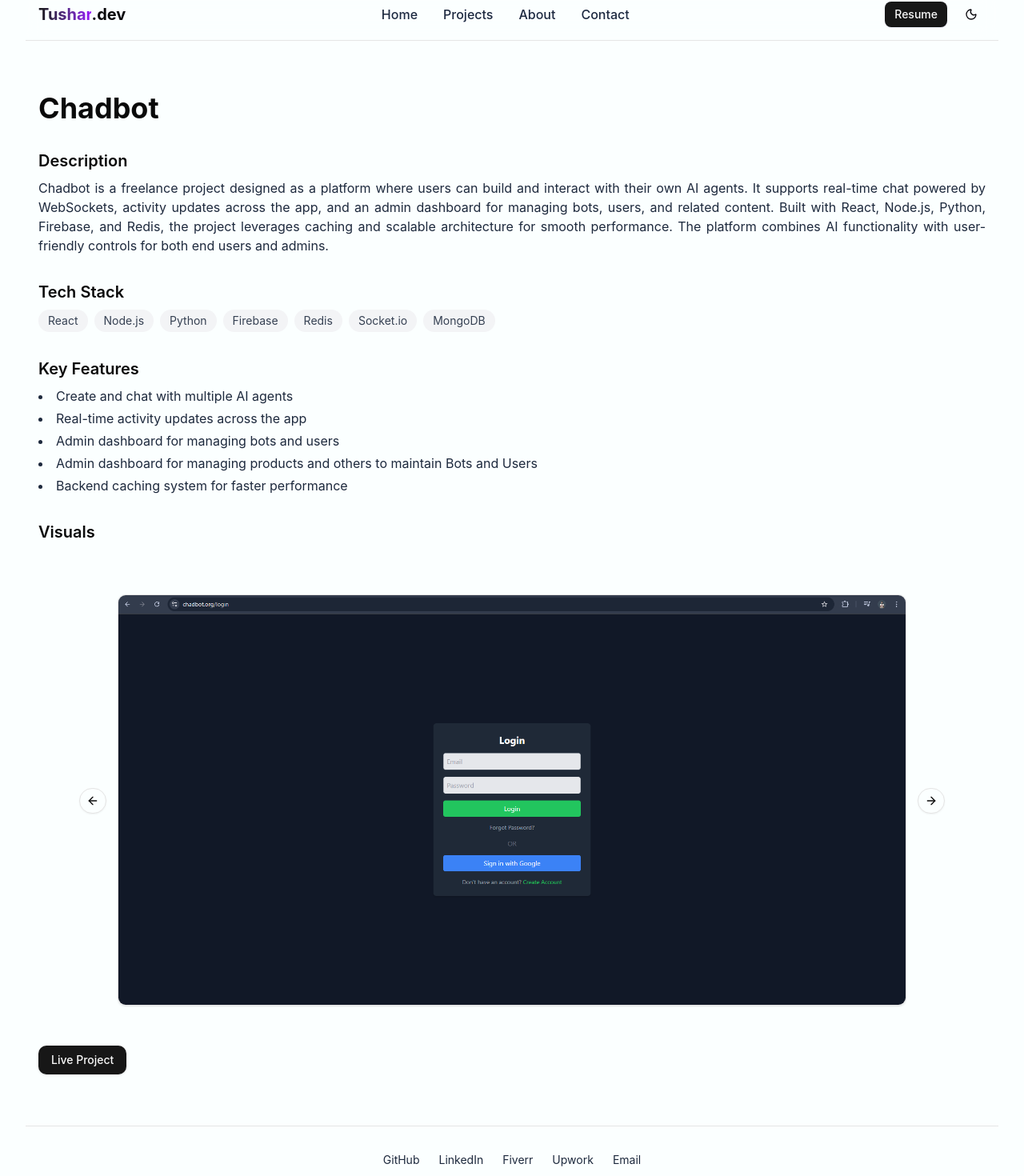
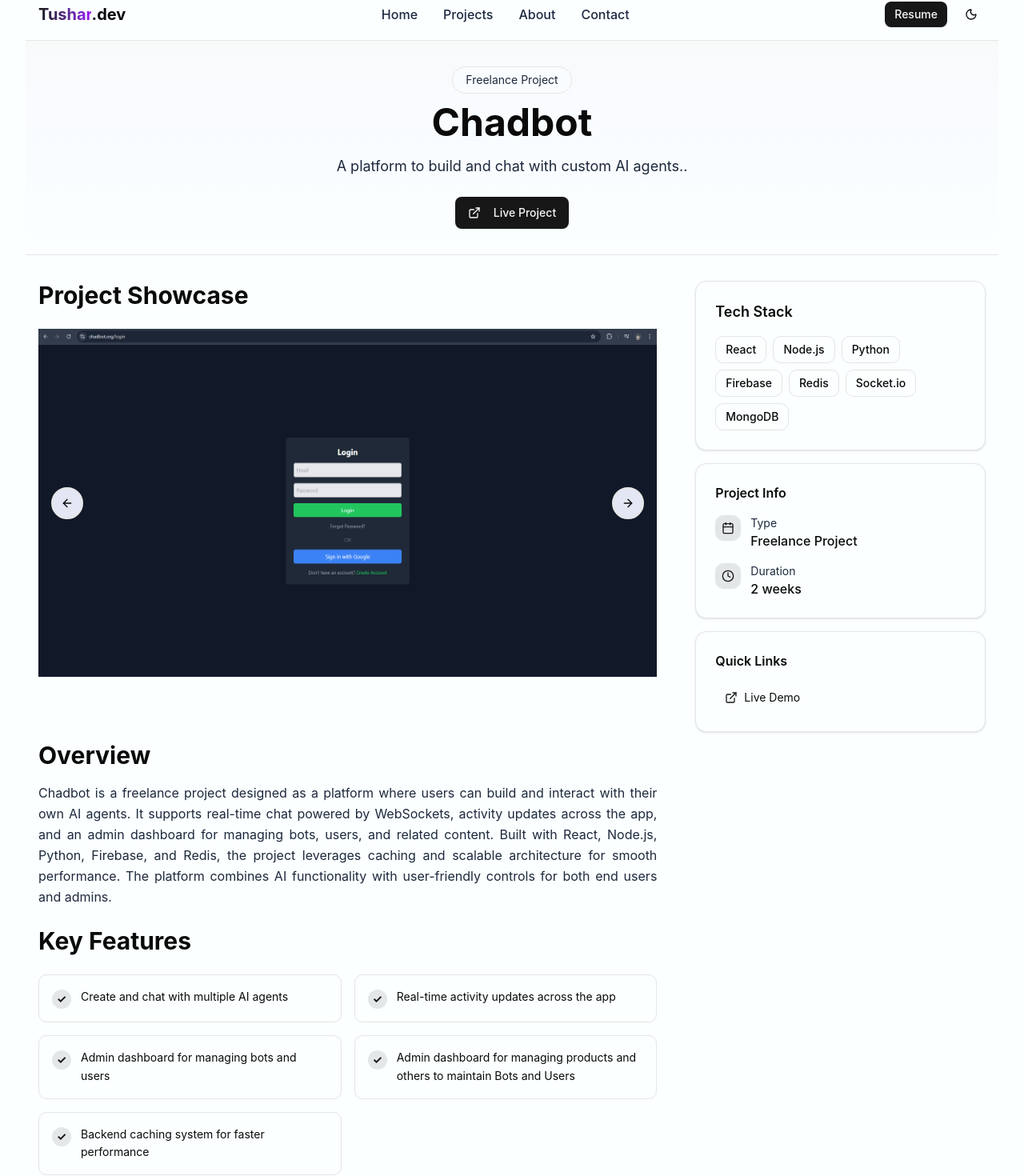
Before and after one commit to asynctushar/asynctushar, a Next.js app: page /projects/chadbot in a window 1280 px wide. Shown: the part 14-1484 px from the top of the page at 80% size. Built offline with nearby package versions, Linux system fonts and the light colour scheme.

Commit message:
feat: updated projects and project page

```diff
--- a/src/app/about/page.js
+++ b/src/app/about/page.js
@@ -159,7 +159,7 @@ const AboutPage = () => {
 			</section>
 
 			{/* Skills Section */}
-			<section id="skills" className="container min-h-[calc(100vh-4rem)] mx-auto px-4 py-16 max-w-5xl scroll-mt-20 snap-start">
+			<section id="skills" className="container min-h-[calc(100vh-4rem)] mx-auto px-4 py-16 max-w-5xl">
 				<div className="container mx-auto px-4 py-12">
 					<div className="text-center mb-12">
 						<h2 className="text-3xl sm:text-4xl font-semibold mb-3">Tech Stack</h2>
@@ -311,7 +311,7 @@ const AboutPage = () => {
 			</section>
 
 			{/* Experience */}
-			<section id="experience" className="container mx-auto px-4 py-16 max-w-5xl min-h-[calc(100vh-4rem)] scroll-mt-20 snap-start">
+			<section id="experience" className="container mx-auto px-4 py-16 max-w-5xl min-h-[calc(100vh-4rem)]">
 				<h2 className="text-3xl font-semibold mb-8 text-center">Experience</h2>
 				<div className="rounded-xl border bg-card p-8 shadow-sm hover:shadow-md transition-shadow">
 					<div className="flex items-start gap-4 mb-6">
@@ -373,7 +373,7 @@ const AboutPage = () => {
 			</section>
 
 			{/* Education */}
-			<section id="education" className="container mx-auto px-4 pt-16 pb-40 max-w-5xl snap-start">
+			<section id="education" className="container mx-auto px-4 pt-16 pb-40 max-w-5xl">
 				<h2 className="text-3xl font-semibold mb-8 text-center">Education</h2>
 				<div className="rounded-xl border bg-card p-8 shadow-sm hover:shadow-md transition-shadow">
 					<div className="flex items-start gap-4 mb-6">
--- a/src/app/projects/[project]/page.js
+++ b/src/app/projects/[project]/page.js
@@ -1,6 +1,8 @@
+import Image from "next/image";
+import Link from "next/link";
+import { notFound } from "next/navigation";
 import projects from "@/data/projects";
-import Image from "next/image";
-import { notFound } from "next/navigation";
+import { Button } from "@/components/ui/button";
 import {
 	Carousel,
 	CarouselContent,
@@ -10,6 +12,7 @@ import {
 } from "@/components/ui/carousel";
 import Zoom from "react-medium-image-zoom";
 import "react-medium-image-zoom/dist/styles.css";
+import { ExternalLink, Github, PlayCircle, Calendar, Clock } from "lucide-react";
 
 // ✅ Generate SEO Metadata
 export async function generateMetadata({ params }) {
@@ -76,224 +79,348 @@ export async function generateStaticParams() {
 
 export const revalidate = 600;
 
-
 const Project = async ({ params }) => {
 	const { project: param } = await params;
 
-	const project = projects.find(project => project.details === `/projects/${param}`);
+	const project = projects.find((project) => project.details === `/projects/${param}`);
 	if (!project) return notFound();
 
 	return (
-		<section className="container mx-auto py-16 px-4">
-			<h1 className="mb-8 text-4xl font-bold">{project.title}</h1>
+		<main className="min-h-screen">
+			{/* Hero Section */}
+			<section className="border-b bg-gradient-to-b from-muted/50 to-background">
+				<div className="container mx-auto px-4 py-8">
+					<div className="max-w-4xl mx-auto text-center">
+						<div className="inline-flex items-center gap-2 px-4 py-1.5 rounded-full border bg-background/50 text-sm mb-3">
+							<span className="text-muted-foreground">{project.type}</span>
+						</div>
+						<h1 className="text-3xl sm:text-4xl lg:text-5xl font-bold mb-4">
+							{project.title}
+						</h1>
+						<p className="text-base sm:text-lg text-muted-foreground mb-6 leading-relaxed">
+							{project.description.short}
+						</p>
 
-			{/* Description */}
-			<div className="mb-8">
-				<h2 className="text-xl font-semibold mb-2">Description</h2>
-				<p className="text-muted-foreground text-justify">{project.description.long}</p>
+						{/* Action Buttons */}
+						<div className="flex flex-wrap justify-center gap-3">
+							{project.liveUrl && (
+								<Button asChild size="lg">
+									<a href={project.liveUrl} target="_blank" rel="noopener noreferrer">
+										<ExternalLink className="w-4 h-4 mr-2" />
+										Live Project
+									</a>
+								</Button>
+							)}
+							{project.githubUrl && (
+								<Button asChild size="lg" variant="outline">
+									<a href={project.githubUrl} target="_blank" rel="noopener noreferrer">
+										<Github className="w-4 h-4 mr-2" />
+										View Code
+									</a>
+								</Button>
+							)}
+							{project.videoUrl && (
+								<Button asChild size="lg" variant="outline">
+									<a href={project.videoUrl} target="_blank" rel="noopener noreferrer">
+										<PlayCircle className="w-4 h-4 mr-2" />
+										Demo Video
+									</a>
+								</Button>
+							)}
+						</div>
+					</div>
+				</div>
+			</section>
+
+			<div className="container mx-auto px-4 py-8">
+				<div className="grid lg:grid-cols-3 gap-8 lg:gap-12 max-w-7xl mx-auto">
+					{/* Main Content - Left Column */}
+					<div className="lg:col-span-2 space-y-6">
+						{/* Visuals - Moved to Top */}
+						{project.visuals?.length > 0 && (
+							<section className="mb-20">
+								<h2 className="text-2xl sm:text-3xl font-bold mb-6">Project Showcase</h2>
+								<Carousel className="w-full" opts={{ loop: true }}>
+									<CarouselContent>
+										{project.visuals.map((src, idx) => (
+											<CarouselItem key={idx}>
+												<Zoom>
+													<Image
+														src={src}
+														width={1200}
+														height={800}
+														alt={`${project.title} screenshot ${idx + 1}`}
+														className="w-full aspect-video cursor-zoom-in"
+														priority={idx === 0}
+													/>
+												</Zoom>
+											</CarouselItem>
+										))}
+									</CarouselContent>
+									<CarouselPrevious className="left-4 h-10 w-10 bg-background/90 hover:bg-background border-2" />
+									<CarouselNext className="right-4 h-10 w-10 bg-background/90 hover:bg-background border-2" />
+								</Carousel>
+							</section>
+						)}
+
+						{/* Overview */}
+						<section>
+							<h2 className="text-2xl sm:text-3xl font-bold mb-4">Overview</h2>
+							<p className="text-muted-foreground leading-relaxed text-justify">
+								{project.description.long}
+							</p>
+						</section>
+
+						{/* Key Features */}
+						<section>
+							<h2 className="text-2xl sm:text-3xl font-bold mb-6">Key Features</h2>
+							<div className="grid sm:grid-cols-2 gap-4">
+								{project.features.map((feature, idx) => (
+									<div
+										key={idx}
+										className="flex gap-3 p-4 rounded-lg border bg-card hover:shadow-sm transition-shadow"
+									>
+										<div className="flex-shrink-0 w-6 h-6 rounded-full bg-primary/10 flex items-center justify-center mt-0.5">
+											<span className="text-primary text-sm font-bold">✓</span>
+										</div>
+										<p className="text-sm leading-relaxed">{feature}</p>
+									</div>
+								))}
+							</div>
+						</section>
+
+						{/* Resources */}
+						{project.resources && (
+							<section>
+								<h2 className="text-2xl sm:text-3xl font-bold mb-6">
+									Design & Documentation
+								</h2>
+								<div className="grid sm:grid-cols-2 gap-4">
+									{project.resources.srs && (
+										<a
+											href={project.resources.srs}
+											target="_blank"
+											rel="noopener noreferrer"
+											className="group flex items-start gap-4 p-5 rounded-xl border bg-card hover:shadow-md hover:border-primary/50 transition-all"
+										>
+											<div className="flex-shrink-0 w-12 h-12 rounded-lg bg-primary/10 flex items-center justify-center text-2xl group-hover:scale-110 transition-transform">
+												📄
+											</div>
+											<div>
+												<p className="font-semibold mb-1 group-hover:text-primary transition-colors">
+													Project Documentation
+												</p>
+												<p className="text-sm text-muted-foreground">
+													SRS, requirements, API specs, and data models
+												</p>
+											</div>
+										</a>
+									)}
+
+									{project.resources.figma && (
+										<a
+											href={project.resources.figma}
+											target="_blank"
+											rel="noopener noreferrer"
+											className="group flex items-start gap-4 p-5 rounded-xl border bg-card hover:shadow-md hover:border-primary/50 transition-all"
+										>
+											<div className="flex-shrink-0 w-12 h-12 rounded-lg bg-primary/10 flex items-center justify-center text-2xl group-hover:scale-110 transition-transform">
+												🎨
+											</div>
+											<div>
+												<p className="font-semibold mb-1 group-hover:text-primary transition-colors">
+													Figma Design
+												</p>
+												<p className="text-sm text-muted-foreground">
+													Interactive design mockups
+												</p>
+											</div>
+										</a>
+									)}
+
+									{project.resources.sitemap && (
+										<a
+											href={project.resources.sitemap}
+											download
+											className="group flex items-start gap-4 p-5 rounded-xl border bg-card hover:shadow-md hover:border-primary/50 transition-all"
+										>
+											<div className="flex-shrink-0 w-12 h-12 rounded-lg bg-primary/10 flex items-center justify-center text-2xl group-hover:scale-110 transition-transform">
+												🗺️
+											</div>
+											<div>
+												<p className="font-semibold mb-1 group-hover:text-primary transition-colors">
+													Sitemap
+												</p>
+												<p className="text-sm text-muted-foreground">
+													Project structure overview
+												</p>
+											</div>
+										</a>
+									)}
+
+									{project.resources.dataFlow && (
+										<a
+											href={project.resources.dataFlow}
+											download
+											className="group flex items-start gap-4 p-5 rounded-xl border bg-card hover:shadow-md hover:border-primary/50 transition-all"
+										>
+											<div className="flex-shrink-0 w-12 h-12 rounded-lg bg-primary/10 flex items-center justify-center text-2xl group-hover:scale-110 transition-transform">
+												🔀
+											</div>
+											<div>
+												<p className="font-semibold mb-1 group-hover:text-primary transition-colors">
+													Data Flow Diagram
+												</p>
+												<p className="text-sm text-muted-foreground">
+													System data flow visualization
+												</p>
+											</div>
+										</a>
+									)}
+
+									{project.resources.wireframe && (
+										<a
+											href={project.resources.wireframe}
+											download
+											className="group flex items-start gap-4 p-5 rounded-xl border bg-card hover:shadow-md hover:border-primary/50 transition-all"
+										>
+											<div className="flex-shrink-0 w-12 h-12 rounded-lg bg-primary/10 flex items-center justify-center text-2xl group-hover:scale-110 transition-transform">
+												📝
+											</div>
+											<div>
+												<p className="font-semibold mb-1 group-hover:text-primary transition-colors">
+													Wireframe
+												</p>
+												<p className="text-sm text-muted-foreground">
+													Low-fidelity design layouts
+												</p>
+											</div>
+										</a>
+									)}
+
+									{project.resources.frontendComponentTree && (
+										<a
+											href={project.resources.frontendComponentTree}
+											download
+											className="group flex items-start gap-4 p-5 rounded-xl border bg-card hover:shadow-md hover:border-primary/50 transition-all"
+										>
+											<div className="flex-shrink-0 w-12 h-12 rounded-lg bg-primary/10 flex items-center justify-center text-2xl group-hover:scale-110 transition-transform">
+												🌳
+											</div>
+											<div>
+												<p className="font-semibold mb-1 group-hover:text-primary transition-colors">
+													Component Tree
+												</p>
+												<p className="text-sm text-muted-foreground">
+													Frontend architecture diagram
+												</p>
+											</div>
+										</a>
+									)}
+
+									{project.resources.erd && (
+										<a
+											href={project.resources.erd}
+											download
+											className="group flex items-start gap-4 p-5 rounded-xl border bg-card hover:shadow-md hover:border-primary/50 transition-all"
+										>
+											<div className="flex-shrink-0 w-12 h-12 rounded-lg bg-primary/10 flex items-center justify-center text-2xl group-hover:scale-110 transition-transform">
+												🗄️
+											</div>
+											<div>
+												<p className="font-semibold mb-1 group-hover:text-primary transition-colors">
+													ER Diagram
+												</p>
+												<p className="text-sm text-muted-foreground">
+													Database schema structure
+												</p>
+											</div>
+										</a>
+									)}
+								</div>
+							</section>
+						)}
 					</div>
 
+					{/* Sidebar - Right Column */}
+					<div className="lg:col-span-1 space-y-4 sticky top-20 self-start">
 						{/* Tech Stack */}
-			<div className="mb-8">
-				<h2 className="text-xl font-semibold mb-2">Tech Stack</h2>
+						<div className="rounded-xl border bg-card p-6 shadow-sm">
+							<h3 className="font-semibold mb-4 flex items-center gap-2">
+								<span className="text-lg">Tech Stack</span>
+							</h3>
 							<div className="flex flex-wrap gap-2">
-					{project.tech.map((t, idx) => (
+								{project.tech.map((tech, idx) => (
 									<span
 										key={idx}
-							className="px-3 py-1 bg-gray-100 rounded-full text-sm text-gray-700"
+										className="px-3 py-1.5 rounded-lg border bg-background text-sm font-medium hover:border-primary/50 transition-colors"
 									>
-							{t}
+										{tech}
 									</span>
 								))}
 							</div>
 						</div>
 
-			{/* Features */}
-			<div className="mb-8">
-				<h2 className="text-xl font-semibold mb-2">Key Features</h2>
-				<ul className="list-disc list-inside text-muted-foreground space-y-1">
-					{project.features.map((f, idx) => (
-						<li key={idx}>{f}</li>
-					))}
-				</ul>
+						{/* Project Info */}
+						<div className="rounded-xl border bg-card p-6 shadow-sm">
+							<h3 className="font-semibold mb-4">Project Info</h3>
+							<div className="space-y-4">
+								<div className="flex items-start gap-3">
+									<div className="w-8 h-8 rounded-lg bg-primary/10 flex items-center justify-center flex-shrink-0">
+										<Calendar className="w-4 h-4 text-primary" />
 									</div>
-
-			{/* Visuals */}
-			{project.visuals?.length > 0 && (
-				<div className="mb-12">
-					<h2 className="text-xl font-semibold mb-8 md:mb-16">Visuals</h2>
-					<div className="flex justify-center">
-						<Carousel className="w-full lg:w-10/12" opts={{ loop: true, duration: 30 }}>
-							<CarouselContent>
-								{project.visuals.map((src, idx) => (
-									<CarouselItem key={idx}>
-										<Zoom>
-											<Image
-
-												src={src}
-												width={10000}
-												height={10000}
-												alt={`Screenshot ${idx + 1}`}
-												className="rounded-lg border shadow cursor-zoom-in w-fit"
-											/>
-										</Zoom>
-									</CarouselItem>
-								))}
-							</CarouselContent >
-							<CarouselPrevious size="lg" />
-							<CarouselNext size="lg" />
-						</Carousel>
+									<div>
+										<p className="text-sm text-muted-foreground">Type</p>
+										<p className="font-medium">{project.type}</p>
+									</div>
+								</div>
+								{project.duration && (
+									<div className="flex items-start gap-3">
+										<div className="w-8 h-8 rounded-lg bg-primary/10 flex items-center justify-center flex-shrink-0">
+											<Clock className="w-4 h-4 text-primary" />
+										</div>
+										<div>
+											<p className="text-sm text-muted-foreground">Duration</p>
+											<p className="font-medium">{project.duration}</p>
 										</div>
 									</div>
 								)}
-
-			{/* Documentation & Design */}
-			{/* Documentation & Design */}
-			{project.resources && (
-				<div className="mb-12">
-					<h2 className="text-xl font-semibold mb-6">Design & Documentation</h2>
-
-					<div className="grid sm:grid-cols-2 lg:grid-cols-3 gap-4">
-						{/* SRS */}
-						{project.resources.srs && (
-							<a
-								href={project.resources.srs}
-								target="_blank"
-								className="flex items-center gap-3 p-4 border rounded-lg shadow-sm hover:shadow-md transition bg-background"
-							>
-								<span className="text-2xl">📄</span>
-								<div>
-									<p className="font-medium">Project Documentation</p>
-									<p className="text-sm text-muted-foreground">Access the SRS, client requirements, API specs, and data models.</p>
-								</div>
-							</a>
-						)}
-
-						{/* Figma */}
-						{project.resources.figma && (
-							<a
-								href={project.resources.figma}
-								target="_blank"
-								className="flex items-center gap-3 p-4 border rounded-lg shadow-sm hover:shadow-md transition bg-background"
-							>
-								<span className="text-2xl">🎨</span>
-								<div>
-									<p className="font-medium">Figma Design</p>
-									<p className="text-sm text-muted-foreground">Open interactive design</p>
-								</div>
-							</a>
-						)}
-
-						{/* Sitemap */}
-						{project.resources.sitemap && (
-							<a
-								href={project.resources.sitemap}
-								download
-								className="flex items-center gap-3 p-4 border rounded-lg shadow-sm hover:shadow-md transition bg-background"
-							>
-								<span className="text-2xl">🗺️</span>
-								<div>
-									<p className="font-medium">Sitemap</p>
-									<p className="text-sm text-muted-foreground">Download project structure</p>
-								</div>
-							</a>
-						)}
-
-						{/* User Flow */}
-						{project.resources.dataFlow && (
-							<a
-								href={project.resources.dataFlow}
-								download
-								className="flex items-center gap-3 p-4 border rounded-lg shadow-sm hover:shadow-md transition bg-background"
-							>
-								<span className="text-2xl">🔀</span>
-								<div>
-									<p className="font-medium">Data Flow Diagram</p>
-									<p className="text-sm text-muted-foreground">Download full flow diagram</p>
-								</div>
-							</a>
-						)}
-
-						{/* Wireframe */}
-						{project.resources.wireframe && (
-							<a
-								href={project.resources.wireframe}
-								download
-								className="flex items-center gap-3 p-4 border rounded-lg shadow-sm hover:shadow-md transition bg-background"
-							>
-								<span className="text-2xl">📝</span>
-								<div>
-									<p className="font-medium">Wireframe</p>
-									<p className="text-sm text-muted-foreground">Download low-fidelity design</p>
-								</div>
-							</a>
-						)}
-
-						{/* Frontend Component Tree */}
-						{project.resources.frontendComponentTree && (
-							<a
-								href={project.resources.frontendComponentTree}
-								download
-								className="flex items-center gap-3 p-4 border rounded-lg shadow-sm hover:shadow-md transition bg-background"
-							>
-								<span className="text-2xl">🌳</span>
-								<div>
-									<p className="font-medium">Component Tree</p>
-									<p className="text-sm text-muted-foreground">Download frontend structure</p>
-								</div>
-							</a>
-						)}
-
-						{/* ER Diagram */}
-						{project.resources.erd && (
-							<a
-								href={project.resources.erd}
-								download
-								className="flex items-center gap-3 p-4 border rounded-lg shadow-sm hover:shadow-md transition bg-background"
-							>
-								<span className="text-2xl">🗄️</span>
-								<div>
-									<p className="font-medium">Entity Relation Diagram</p>
-									<p className="text-sm text-muted-foreground">Download ER Diagram</p>
-								</div>
-							</a>
-						)}
 							</div>
 						</div>
-			)}
 
-
-			{/* Links */}
-			<div className="mt-10 flex flex-wrap gap-4">
+						{/* Quick Links */}
+						<div className="rounded-xl border bg-card p-6 shadow-sm">
+							<h3 className="font-semibold mb-4">Quick Links</h3>
+							<div className="space-y-2">
 								{project.liveUrl && (
 									<a
 										href={project.liveUrl}
 										target="_blank"
-						className="px-4 py-2 bg-primary text-primary-foreground rounded-lg text-sm font-medium transition-all shadow hover:bg-primary/90"
+										rel="noopener noreferrer"
+										className="flex items-center gap-2 px-3 py-2 rounded-lg hover:bg-muted transition-colors text-sm"
 									>
-						Live Project
+										<ExternalLink className="w-4 h-4 text-primary" />
+										<span>Live Demo</span>
 									</a>
 								)}
 								{project.githubUrl && (
 									<a
 										href={project.githubUrl}
 										target="_blank"
-						className="px-4 py-2 border rounded-lg text-sm font-medium transition-all bg-background hover:bg-accent hover:text-accent-foreground dark:bg-input/30 dark:border-input dark:hover:bg-input/50"
+										rel="noopener noreferrer"
+										className="flex items-center gap-2 px-3 py-2 rounded-lg hover:bg-muted transition-colors text-sm"
 									>
-						GitHub
+										<Github className="w-4 h-4 text-primary" />
+										<span>Source Code</span>
 									</a>
 								)}
-				{project.videoUrl && (
-					<a
-						href={project.videoUrl}
-						target="_blank"
-						className="px-4 py-2 bg-secondary text-secondary-foreground rounded-lg shadow text-sm font-medium transition-all hover:bg-secondary/80"
-					>
-						Demo Video
-					</a>
-				)}
+
 							</div>
-		</section>
+						</div>
+					</div>
+				</div>
+			</div>
+		</main>
 	);
 };
 
--- a/src/components/project-card.jsx
+++ b/src/components/project-card.jsx
@@ -1,14 +1,18 @@
 import Link from "next/link";
 import { Button } from "@/components/ui/button";
+import Image from "next/image";
 
 const ProjectCard = ({ project }) => {
     return (
         <div
             className="group rounded-lg border bg-card shadow-sm transition hover:shadow-md flex flex-col"
         >
-            <img
+            <Image
+                width={700}
+                height={700}
                 src={project.thumbnail}
                 alt={project.title}
+                loading="lazy"
                 className="w-full aspect-video object-cover rounded-t-lg"
             />
             <div className="p-6 flex-1 flex flex-col">
--- a/src/data/projects.js
+++ b/src/data/projects.js
@@ -2,6 +2,7 @@ const projects = [
 	{
 		title: "SpotHotel",
 		type: "Personal Project",
+		duration: "4 weeks",
 		featured: true,
 		description: {
 			short: "A full-stack hotel booking platform with real-time availability and secure payments.",
@@ -38,6 +39,7 @@ const projects = [
 	{
 		title: "NexusFlow Landing Page",
 		type: "Personal Project",
+		duration: "3 days",
 		featured: true,
 		description: {
 			short: "A modern, animated SaaS landing page with advanced interactions and mobile optimization.",
@@ -70,6 +72,7 @@ const projects = [
 	{
 		title: "TrackZone",
 		type: "Personal Project",
+		duration: "2 weeks",
 		featured: true,
 		description: {
 			short: "An event management tool designed for seamless scheduling across different time zones.",
@@ -114,6 +117,7 @@ const projects = [
 	{
 		title: "Chadbot",
 		type: "Freelance Project",
+		duration: "2 weeks",
 		description: {
 			short: "A platform to build and chat with custom AI agents..",
 			long:
@@ -152,6 +156,7 @@ const projects = [
 	},
 	{
 		title: "MINE SAT PLATFORM",
+		duration: "3 weeks",
 		type: "Freelance Project",
 		description: {
 			short: "An online quiz and exam practice platform with real-time assessments.",
@@ -183,6 +188,7 @@ const projects = [
 	{
 		title: "Viste Guest",
 		type: "Freelance Project",
+		duration: "8 weeks",
 		description: {
 			short: "A customer service platform for Viste users, featuring AI assistance and guest tools.",
 			long:
@@ -222,6 +228,7 @@ const projects = [
 	{
 		title: "Instabook",
 		type: "Personal Project",
+		duration: "3 weeks",
 		description: {
 			short: "A social media platform with posts, comments, reactions, and real-time chat.",
 			long:
@@ -255,6 +262,7 @@ const projects = [
 	{
 		title: "Ecommerce Website",
 		type: "Personal Project",
+		duration: "4 weeks",
 		description: {
 			short: "A modern e-commerce platform with secure payments and advanced product browsing.",
 			long:
```
Also changed, not shown: src/app/projects/page.js (+18 -3 lines). Lines whose indentation alone changed are shown as unchanged.
